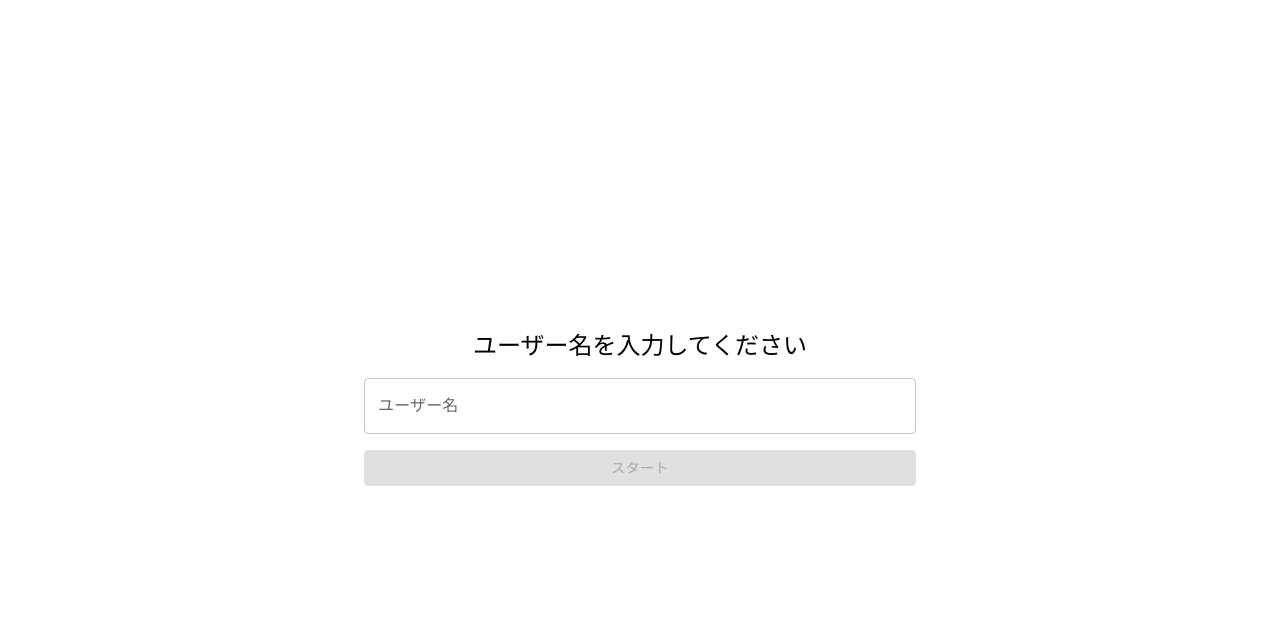
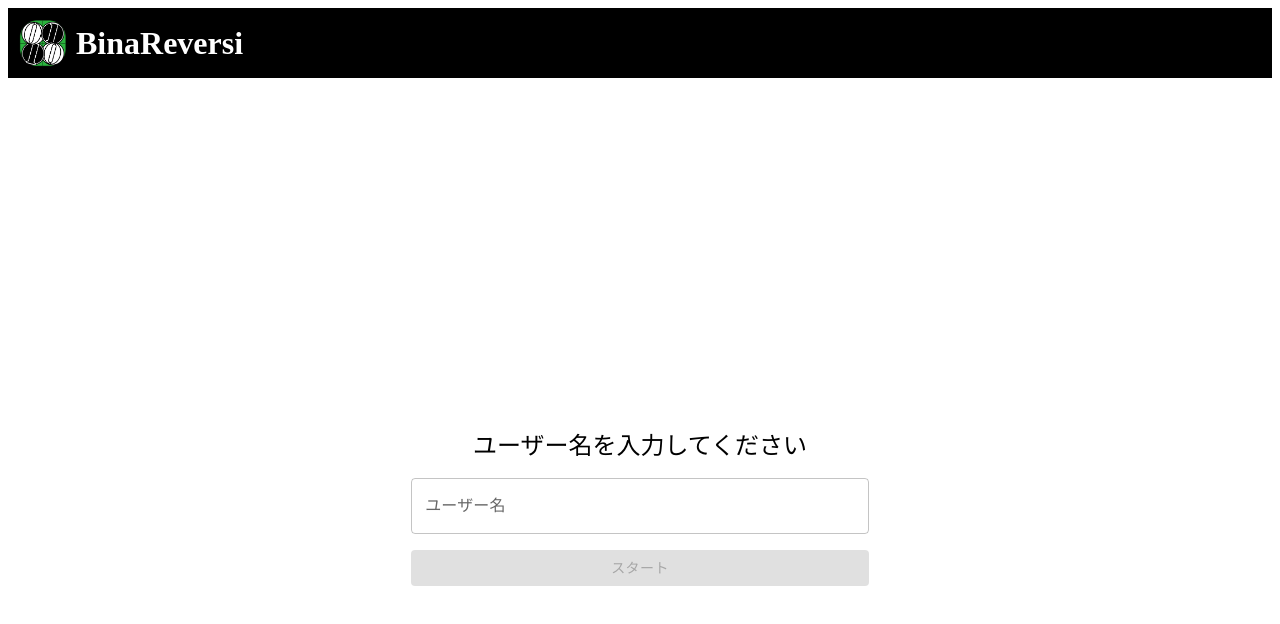
Before and after one commit to splendor-z/fe-binareversi, a React (Vite) app in the folder app/: page / in a window 1280 px wide. Shown: the top 624 px of the page. Built offline with nearby package versions, Linux system fonts and the light colour scheme.

Commit message:
update ヘッダーを作成

```diff
--- a/app/src/App.css
+++ b/app/src/App.css
@@ -1,5 +1,4 @@
 #root {
-  max-width: 1280px;
   margin: 0 auto;
   text-align: center;
 }
--- a/app/src/components/Header/Header.tsx
+++ b/app/src/components/Header/Header.tsx
@@ -0,0 +1,20 @@
+import PlayerInfo from "../PlayerInfo/PlayerInfo";
+import "./header.css";
+
+const Header: React.FC = () => {
+  return (
+    <div className="header-main-div">
+      <div className="flex-div">
+        <div className="icon-div">
+          <img src="/8.png" alt="logo" />
+        </div>
+        <p>BinaReversi</p>
+      </div>
+      <div className="user-info-container">
+        <PlayerInfo />
+      </div>
+    </div>
+  );
+};
+
+export default Header;
--- a/app/src/components/Header/header.css
+++ b/app/src/components/Header/header.css
@@ -0,0 +1,40 @@
+.header-main-div {
+  width: 100%;
+  height: 70px;
+  background-color: #000000;
+  display: flex;
+  justify-content: space-between; /* 左右端に配置 */
+  align-items: center;            /* 上下中央揃え */
+  padding: 10px;
+  box-sizing: border-box;
+  margin-bottom: 30px;
+}
+
+.flex-div {
+  display: flex;
+  align-items: center;
+  gap: 8px;
+  height: 100%;
+  font-size: 32px;
+  font-weight: bold;
+  color: #FFFFFF;
+}
+
+.icon-div {
+  height: 100%;
+  aspect-ratio: 1 / 1;
+}
+
+.icon-div img {
+  width: 100%;
+  height: 100%;
+  object-fit: cover;
+}
+
+/* ユーザ情報を右端に固定し、中央揃え */
+.user-info-container {
+  display: flex;
+  align-items: center;   /* 上下中央揃え */
+  justify-content: flex-end;
+  height: 100%;
+}
--- /dev/null
+++ b/app/src/components/PlayerInfo/PlayerInfo.tsx
@@ -0,0 +1,31 @@
+import type { Player } from "../../features/player/playerSlice";
+import { useAppSelector } from "../../hooks/useAppSelector";
+import "./playerInfo.css";
+
+const PlayerInfo: React.FC = () => {
+  const player = useAppSelector(
+    (state: { player: Player | null }) => state.player
+  );
+
+  //ログインしていない時は何も表示しない
+  if (!player) return <></>;
+
+  return (
+    <div className="player-info">
+      <div className="info-row">
+        <span className="info-key">ID:</span>
+        <span className="info-value truncate">
+          {player?.playerID
+            ? `${player.playerID.slice(0, 4)}..${player.playerID.slice(-4)}`
+            : ""}
+        </span>
+      </div>
+      <div className="info-row">
+        <span className="info-key">プレイヤー名:</span>
+        <span className="info-value truncate">{player?.name ?? ""}</span>
+      </div>
+    </div>
+  );
+};
+
+export default PlayerInfo;
--- /dev/null
+++ b/app/src/components/PlayerInfo/playerInfo.css
@@ -0,0 +1,33 @@
+.player-info {
+  display: flex;
+  flex-direction: column;
+  justify-content: center;
+  width: 100%;
+  height: 100%;
+  color: #FFFFFF;
+  background-color: #000000;
+  margin-right: 10px;
+  font-size: 12px;
+  font-weight: bold;
+}
+
+.info-row {
+  display: flex;
+  flex-direction: row;
+  align-items: center;
+}
+
+.info-key {
+  display: inline-block;
+  width: 80px;           /* ← ラベル幅を固定して整列 */
+  text-align: right;     /* コロンを右寄せに */
+  margin-right: 8px;     /* ラベルと値の間の余白 */
+}
+
+.info-value {
+  display: inline-block;
+  max-width: 150px;
+  overflow: hidden;
+  white-space: nowrap;
+  text-overflow: ellipsis;
+}
--- a/app/src/pages/GamePage/GamePage.tsx
+++ b/app/src/pages/GamePage/GamePage.tsx
@@ -3,6 +3,7 @@ import { useNavigate, useParams } from "react-router-dom";
 import { Button, Typography, Container } from "@mui/material";
 import { useAppSelector } from "../../hooks/useAppSelector";
 import GameBoard from "../../components/GameBoard/GameBoard";
+import Header from "../../components/Header/Header";
 
 const GamePage: React.FC = () => {
   const { roomId } = useParams<{ roomId: string }>();
@@ -77,6 +78,8 @@ const GamePage: React.FC = () => {
   };
 
   return (
+    <>
+      <Header />
       <Container sx={{ textAlign: "center", marginTop: 5 }}>
         <div className="exit-button-div" style={{ marginBottom: 20 }}>
           <Button variant="contained" color="error" onClick={handleExit}>
@@ -88,6 +91,7 @@ const GamePage: React.FC = () => {
         </Typography>
         <GameBoard boardData={board} onCellClick={handleCellClick} />
       </Container>
+    </>
   );
 };
 
--- a/app/src/pages/RoomListPage/RoomListPage.tsx
+++ b/app/src/pages/RoomListPage/RoomListPage.tsx
@@ -4,6 +4,7 @@ import "./roomListPage.css";
 import { useAppSelector } from "../../hooks/useAppSelector";
 import { useNavigate } from "react-router-dom";
 import { Button } from "@mui/material";
+import Header from "../../components/Header/Header";
 
 type Room = {
   id: string;
@@ -59,9 +60,10 @@ const RoomListPage: React.FC = () => {
             break;
           case "room_created":
             setRooms((prev) => [...prev, msg.room]);
-            console.log(msg.room)
+            console.log(msg.room);
 
-            if (msg.room.player1 === player.name) { // 暫定処理のためにnameにしているがそのうちidにすること
+            if (msg.room.player1 === player.name) {
+              // 暫定処理のためにnameにしているがそのうちidにすること
               navigate(`/game/${msg.room.id}`);
             }
             break;
@@ -104,6 +106,8 @@ const RoomListPage: React.FC = () => {
   if (!player) return null; // 👈 ここで null ガードを追加
 
   return (
+    <>
+      <Header />
       <div>
         <div className="create-button-div">
           <Button variant="contained" color="primary" onClick={createRoom}>
@@ -117,6 +121,7 @@ const RoomListPage: React.FC = () => {
           currentPlayerID={player.playerID}
         />
       </div>
+    </>
   );
 };
 
--- a/app/src/pages/StartPage/StartPage.tsx
+++ b/app/src/pages/StartPage/StartPage.tsx
@@ -4,6 +4,8 @@ import { useNavigate } from "react-router-dom";
 import { useAppDispatch } from "../../hooks/useAppSelector";
 import { setPlayer } from "../../features/player/playerSlice";
 import type { Player } from "../../features/player/playerSlice";
+import Header from "../../components/Header/Header";
+import "./startPage.css";
 
 const StartPage: React.FC = () => {
   const dispatch = useAppDispatch();
@@ -49,8 +51,10 @@ const StartPage: React.FC = () => {
   };
 
   return (
+    <>
+      <Header />
+      <div className="start-container-div">
         <Container
-      maxWidth="sm"
           sx={{ height: "100vh", display: "flex", alignItems: "center" }}
         >
           <Box
@@ -79,6 +83,8 @@ const StartPage: React.FC = () => {
             </Button>
           </Box>
         </Container>
+      </div>
+    </>
   );
 };
 
--- a/app/src/pages/StartPage/startPage.css
+++ b/app/src/pages/StartPage/startPage.css
@@ -0,0 +1,4 @@
+.start-container-div{
+    width:40%;
+    margin: 0 auto;
+}
```
Lines whose indentation alone changed are shown as unchanged.
